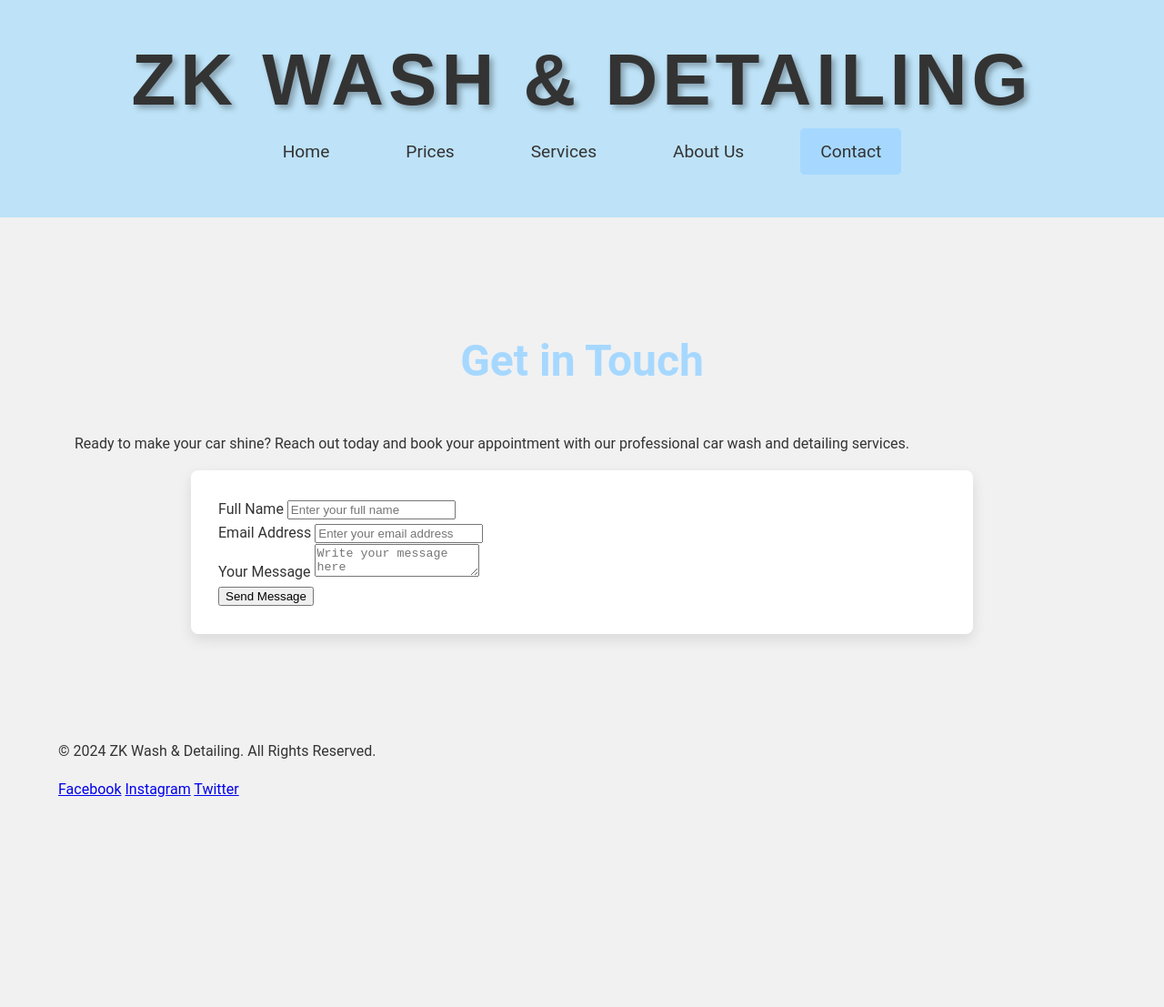
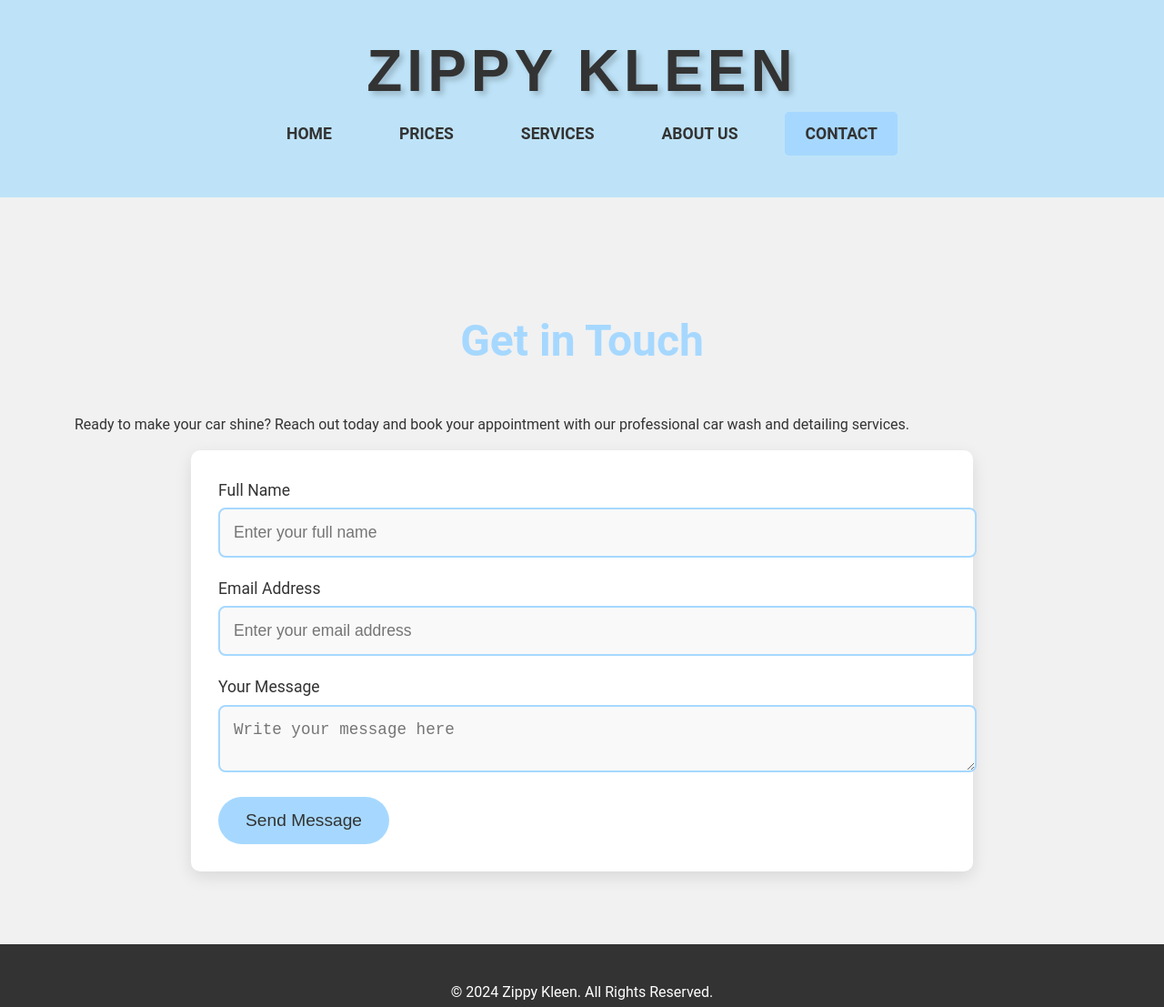
Before and after one commit to bsdc-zayan/bsdc-zayan.github.io, a plain HTML site: page contact.html in a window 1280 px wide. Shown: the top 1107 px of the page at 91% size. Before the commit the page ends 901 px from the top, so only its background shows below. Drawn offline with Linux system fonts and the light colour scheme.

Commit message:
Add files via upload

```diff
--- a/contact.html
+++ b/contact.html
@@ -4,11 +4,11 @@
 <head>
     <meta charset="UTF-8">
     <meta name="viewport" content="width=device-width, initial-scale=1.0">
-    <meta name="description" content="Contact ZK Wash and Detailing Service for premium car washing and detailing services. Book your appointment today and make your car shine.">
-    <meta name="keywords" content="car wash, detailing, auto detailing, ZK Wash, contact us, professional car cleaning">
-    <meta property="og:title" content="Contact Us - ZK Wash and Detailing Service">
-    <meta property="og:description" content="Get in touch with ZK Wash and Detailing for the best in car washing and detailing services. Book your appointment today.">
-    <title>Contact Us - ZK Wash and Detailing Service</title>
+    <meta name="description" content="Contact Zippy Kleen for premium car washing and detailing services. Book your appointment today and make your car shine.">
+    <meta name="keywords" content="car wash, detailing, auto detailing, Zippy Kleen, contact us, professional car cleaning">
+    <meta property="og:title" content="Contact Us - Zippy Kleen">
+    <meta property="og:description" content="Get in touch with Zippy Kleen for the best in car washing and detailing services. Book your appointment today.">
+    <title>Contact Us - Zippy Kleen</title>
     <link rel="stylesheet" href="style.css">
 </head>
 
@@ -17,7 +17,7 @@
     <!-- Header Section -->
     <header>
         <div class="container">
-            <h1 class="logo">ZK Wash & Detailing</h1>
+            <h1 class="logo">Zippy Kleen</h1>
             <nav>
                 <ul>
                     <li><a href="index.html" class="nav-link">Home</a></li>
@@ -63,7 +63,7 @@
     <!-- Footer Section -->
     <footer>
         <div class="container">
-            <p>&copy; 2024 ZK Wash & Detailing. All Rights Reserved.</p>
+            <p>&copy; 2024 Zippy Kleen. All Rights Reserved.</p>
             <div class="social-links">
                 <a href="#" class="social-link">Facebook</a>
                 <a href="#" class="social-link">Instagram</a>
--- /dev/null
+++ b/mobile .css
@@ -0,0 +1,185 @@
+/* General Body Styles */
+body {
+    font-family: 'Roboto', Arial, sans-serif;
+    line-height: 1.6;
+    background-color: #F1F1F1;
+    color: #333333;
+    margin: 0;
+    padding: 0;
+    font-size: 16px;
+}
+
+/* Global Container */
+.container {
+    width: 90%;
+    max-width: 1200px;
+    margin: 0 auto;
+    padding: 20px;
+}
+
+/* Header Section */
+header {
+    background-color: #BEE3F8;
+    color: #333333;
+    padding: 20px 0;
+    box-shadow: 0 4px 8px rgba(0, 0, 0, 0.1);
+}
+
+header h1 {
+    font-family: 'Poppins', sans-serif;
+    font-size: clamp(2.5rem, 5vw, 5rem);
+    text-align: center;
+    margin: 0;
+    font-weight: bold;
+    color: #333333;
+    text-transform: uppercase;
+    letter-spacing: 5px;
+    text-shadow: 4px 4px 6px rgba(0, 0, 0, 0.3);
+    line-height: 1.2;
+}
+
+/* Navigation */
+nav ul {
+    display: flex;
+    justify-content: center;
+    list-style: none;
+    padding: 0;
+    flex-wrap: wrap;
+}
+
+nav ul li {
+    margin: 10px;
+}
+
+nav ul li a {
+    color: #333333;
+    font-size: clamp(1rem, 2vw, 1.2rem);
+    text-decoration: none;
+    padding: 10px 15px;
+    border-radius: 5px;
+    border: 2px solid transparent;
+    transition: all 0.3s ease;
+}
+
+/* Hero Section */
+.hero {
+    background: linear-gradient(135deg, #BEE3F8, #D1E9FF);
+    color: #333333;
+    padding: 100px 20px;
+    text-align: center;
+    background-image: url('Blog-2.jpg');
+    background-size: cover;
+    background-position: center;
+    background-repeat: no-repeat;
+    min-height: 400px;
+    position: relative;
+}
+
+.hero::before {
+    content: "";
+    position: absolute;
+    top: 0;
+    left: 0;
+    right: 0;
+    bottom: 0;
+    background-color: rgba(255, 255, 255, 0.4);
+    z-index: -1;
+}
+
+.hero h2 {
+    font-size: clamp(2rem, 4vw, 4.5rem);
+    margin-bottom: 20px;
+}
+
+.hero p {
+    font-size: clamp(1rem, 2.5vw, 1.6rem);
+    margin-bottom: 30px;
+}
+
+.hero .cta-button {
+    padding: clamp(10px, 3vw, 18px) clamp(20px, 6vw, 40px);
+    font-size: clamp(1rem, 2.5vw, 1.4rem);
+    border-radius: 50px;
+}
+
+/* Service Cards Section */
+#services {
+    padding: 50px 10px;
+    background-color: #FFFFFF;
+    text-align: center;
+}
+
+#services h2 {
+    font-size: clamp(1.8rem, 3vw, 3rem);
+    margin-bottom: 30px;
+}
+
+.service-cards {
+    display: grid;
+    grid-template-columns: repeat(auto-fit, minmax(280px, 1fr));
+    gap: 20px;
+    justify-items: center;
+}
+
+.service-card {
+    padding: 20px;
+}
+
+/* Contact Section */
+#contact {
+    padding: 40px 10px;
+    background-color: #F1F1F1;
+}
+
+#contact h2 {
+    font-size: clamp(2rem, 4vw, 3rem);
+    text-align: center;
+}
+
+form {
+    max-width: 100%;
+    margin: 0 auto;
+    padding: 20px;
+}
+
+/* Media Queries */
+@media (max-width: 768px) {
+    header h1 {
+        font-size: 3rem;
+    }
+
+    nav ul {
+        flex-direction: column;
+        gap: 10px;
+    }
+
+    nav ul li {
+        margin: 5px 0;
+    }
+
+    .hero h2 {
+        font-size: 2.5rem;
+    }
+
+    .hero p {
+        font-size: 1rem;
+    }
+}
+
+@media (max-width: 480px) {
+    nav ul {
+        flex-direction: column;
+    }
+
+    nav ul li a {
+        font-size: 1rem;
+    }
+
+    .hero h2 {
+        font-size: 2rem;
+    }
+
+    .hero p {
+        font-size: 0.9rem;
+    }
+}
--- a/style.css
+++ b/style.css
@@ -27,14 +27,14 @@ header {
 
 header h1 {
     font-family: 'Poppins', sans-serif;
-    font-size: 5rem;
+    font-size: 4rem;
     text-align: center;
     margin: 0;
     font-weight: bold;
     color: #333333;
     text-transform: uppercase;
     letter-spacing: 5px;
-    text-shadow: 4px 4px 6px rgba(0, 0, 0, 0.3);
+    text-shadow: 4px 4px 6px rgba(0, 0, 0, 0.2);
     line-height: 1.2;
     position: relative;
     animation: rotatePortrait 3s forwards;
@@ -49,18 +49,19 @@ nav ul {
 }
 
 nav ul li {
-    margin: 0 20px;
+    margin: 0 15px;
 }
 
 nav ul li a {
     color: #333333;
-    font-size: 1.2rem;
+    font-size: 1.1rem;
     text-decoration: none;
     padding: 12px 20px;
-    text-transform: none;
-    transition: all 0.3s ease;
     border: 2px solid transparent;
     border-radius: 5px;
+    font-weight: 600;
+    text-transform: uppercase;
+    transition: all 0.3s ease;
 }
 
 nav ul li a:hover {
@@ -85,8 +86,9 @@ nav ul li a.active {
     background-size: cover;
     background-position: center;
     background-repeat: no-repeat;
-    min-height: 400px;
+    min-height: 500px;
     position: relative;
+    overflow: hidden;
 }
 
 .hero::before {
@@ -96,21 +98,21 @@ nav ul li a.active {
     left: 0;
     right: 0;
     bottom: 0;
-    background-color: rgba(255, 255, 255, 0.4);
-    filter: blur(6px);
+    background-color: rgba(255, 255, 255, 0.6);
+    filter: blur(8px);
     z-index: -1;
 }
 
 .hero h2 {
-    font-size: 4.5rem;
+    font-size: 5rem;
     margin-bottom: 20px;
-    text-shadow: 3px 3px 10px rgba(0, 0, 0, 0.5);
+    text-shadow: 3px 3px 12px rgba(0, 0, 0, 0.5);
 }
 
 .hero p {
     font-size: 1.6rem;
     margin-bottom: 30px;
-    text-shadow: 2px 2px 6px rgba(0, 0, 0, 0.5);
+    text-shadow: 2px 2px 8px rgba(0, 0, 0, 0.4);
 }
 
 .hero .cta-button {
@@ -127,39 +129,41 @@ nav ul li a.active {
 .hero .cta-button:hover {
     background-color: #B8E2F4;
     transform: translateY(-5px);
+    box-shadow: 0 5px 15px rgba(0, 0, 0, 0.1);
 }
 
 /* Service Cards Section */
 #services {
-    padding: 50px 0;
-    background-color: #FFFFFF;
+    padding: 50px 20px;
+    background-color: #F9F9F9;
     text-align: center;
 }
 
 #services h2 {
-    font-size: 3rem;
+    font-size: 3.5rem;
     margin-bottom: 40px;
     color: #A6D8FF;
+    font-weight: 700;
 }
 
 .service-cards {
     display: grid;
     grid-template-columns: repeat(auto-fit, minmax(280px, 1fr));
-    gap: 30px;
+    gap: 40px;
     justify-items: center;
 }
 
 .service-card {
-    background-color: #F1F1F1;
+    background-color: #FFFFFF;
     border: 1px solid #A6D8FF;
     border-radius: 12px;
-    padding: 20px 40px;
+    padding: 25px 30px;
     text-align: center;
-    box-shadow: 0 4px 12px rgba(0, 0, 0, 0.1);
+    box-shadow: 0 6px 18px rgba(0, 0, 0, 0.1);
     cursor: pointer;
     transition: all 0.3s ease;
     font-weight: 600;
-    font-size: 1.2rem;
+    font-size: 1.3rem;
     color: #333333;
 }
 
@@ -167,18 +171,18 @@ nav ul li a.active {
     background-color: #A6D8FF;
     color: #FFFFFF;
     transform: translateY(-5px);
-    box-shadow: 0 6px 18px rgba(0, 0, 0, 0.15);
+    box-shadow: 0 8px 25px rgba(0, 0, 0, 0.15);
 }
 
 .service-card h3 {
-    font-size: 1.6rem;
+    font-size: 1.8rem;
     margin-bottom: 15px;
     color: #333333;
     font-weight: 700;
 }
 
 .service-card p {
-    font-size: 1.1rem;
+    font-size: 1.2rem;
     color: #333333;
     margin-bottom: 20px;
 }
@@ -187,7 +191,6 @@ nav ul li a.active {
 #contact {
     background-color: #F1F1F1;
     padding: 60px 20px;
-    font-family: 'Roboto', Arial, sans-serif;
 }
 
 #contact h2 {
@@ -195,6 +198,7 @@ nav ul li a.active {
     text-align: center;
     color: #A6D8FF;
     margin-bottom: 40px;
+    font-weight: 700;
 }
 
 form {
@@ -202,8 +206,82 @@ form {
     margin: 0 auto;
     background-color: #FFFFFF;
     padding: 30px;
+    border-radius: 10px;
+    box-shadow: 0 6px 18px rgba(0, 0, 0, 0.1);
+}
+
+form .form-group {
+    margin-bottom: 20px;
+}
+
+form label {
+    font-size: 1.1rem;
+    color: #333333;
+}
+
+form input,
+form textarea {
+    width: 100%;
+    padding: 15px;
+    font-size: 1.1rem;
+    border: 2px solid #A6D8FF;
     border-radius: 8px;
-    box-shadow: 0 6px 15px rgba(0, 0, 0, 0.1);
+    background-color: #F9F9F9;
+    margin-top: 5px;
+    transition: border-color 0.3s ease;
+}
+
+form input:focus,
+form textarea:focus {
+    border-color: #333333;
+    outline: none;
+}
+
+form button {
+    background-color: #A6D8FF;
+    color: #333333;
+    padding: 15px 30px;
+    font-size: 1.2rem;
+    border: none;
+    border-radius: 50px;
+    cursor: pointer;
+    transition: all 0.3s ease;
+}
+
+form button:hover {
+    background-color: #B8E2F4;
+    transform: translateY(-5px);
+    box-shadow: 0 5px 15px rgba(0, 0, 0, 0.1);
+}
+
+/* Footer Section */
+footer {
+    background-color: #333333;
+    color: #FFFFFF;
+    padding: 20px 0;
+    text-align: center;
+}
+
+footer p {
+    margin: 0;
+    font-size: 1rem;
+}
+
+.social-links {
+    margin-top: 20px;
+}
+
+.social-links a {
+    color: #FFFFFF;
+    font-size: 1.5rem;
+    text-decoration: none;
+    margin: 0 10px;
+    transition: all 0.3s ease;
+}
+
+.social-links a:hover {
+    color: #A6D8FF;
+    transform: translateY(-5px);
 }
 
 /* Media Queries for Mobile */
```
Also changed, not shown: about.html (+9 -9 lines), index.html (+8 -11 lines), prices.html (+12 -10 lines), services.html (+7 -7 lines).
